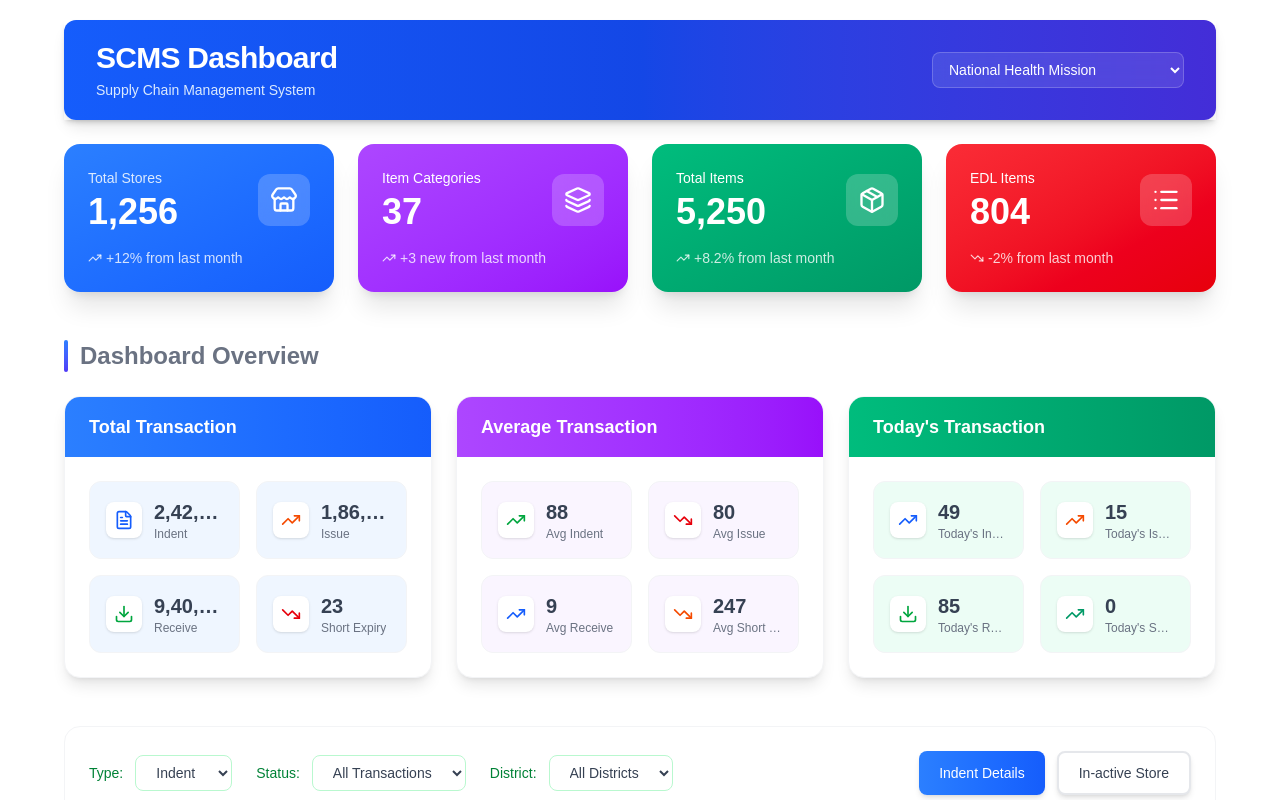
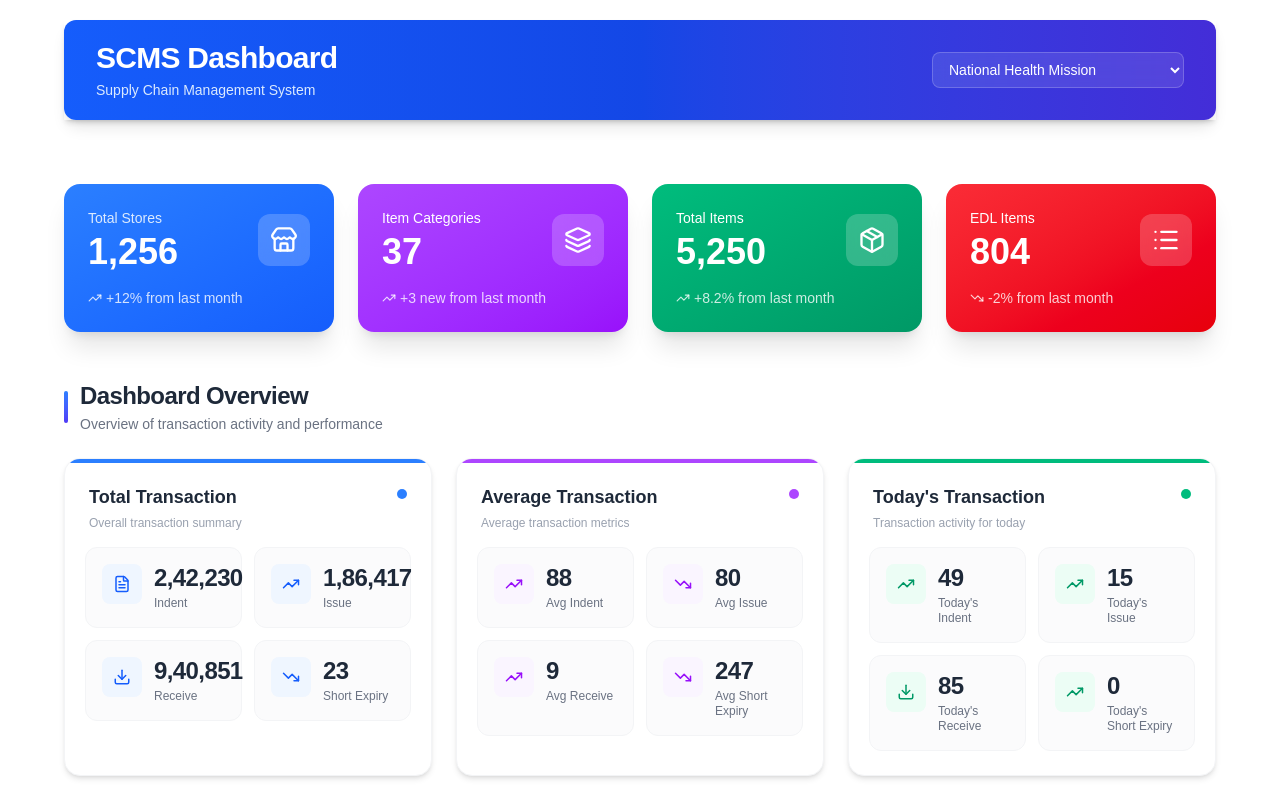
Before and after one commit to SubhamD1999/scms-demo, a Next.js app: page / in a window 1280 px wide. Shown: the top 800 px of the page. Built offline with nearby package versions, Linux system fonts and the light colour scheme.

Commit message:
feat: Add Dashboard Overview section with transaction metrics and styling enhancements

```diff
--- a/app/(dashboard)/page.tsx
+++ b/app/(dashboard)/page.tsx
@@ -181,7 +181,7 @@ export default function DashboardPage() {
 
       {/* Responsive Main Content */}
       <main className='w-full flex justify-center' >
-      <div className="px-0 sm:px-0 lg:px-0 pt-36 sm:pt-36 space-y-6 w-[95%] sm:w-[90%] ">
+      <div className="px-0 sm:px-0 lg:px-0 pt-36 sm:pt-46 space-y-6 w-[95%] sm:w-[90%] ">
 
         {/* Stats Cards - Stacks on mobile, 2 cols on tablet, 4 on desktop */}
         <section className="grid grid-cols-1 sm:grid-cols-2 lg:grid-cols-4 gap-4 sm:gap-6">
@@ -213,10 +213,243 @@ export default function DashboardPage() {
 
 
 
+{/* Dashboard Overview */}
+<section className="mt-8 sm:mt-12">
+
+  {/* Section Heading */}
+  <div className="flex items-center justify-between mb-5 sm:mb-6">
+    <div className="flex items-center gap-3">
+      <div className="w-1 h-7 sm:h-8 rounded-full bg-gradient-to-b from-blue-500 to-indigo-600"></div>
+
+      <div>
+        <h2 className="text-xl sm:text-2xl font-bold text-gray-800 tracking-tight">
+          Dashboard Overview
+        </h2>
+        <p className="text-xs sm:text-sm text-gray-500 mt-0.5">
+          Overview of transaction activity and performance
+        </p>
+      </div>
+    </div>
+  </div>
+
+  {/* Overview Cards */}
+  <div className="grid grid-cols-1 lg:grid-cols-3 gap-5 sm:gap-6">
+
+    {[
+      {
+        title: 'Total Transaction',
+        subtitle: 'Overall transaction summary',
+        data: totalTransactions,
+        theme: {
+          accent: 'bg-blue-500',
+          iconBg: 'bg-blue-50',
+          iconText: 'text-blue-600',
+          value: 'text-gray-800',
+          hover: 'hover:border-blue-200',
+          shadow: 'hover:shadow-blue-100/60',
+        },
+      },
+      {
+        title: 'Average Transaction',
+        subtitle: 'Average transaction metrics',
+        data: averageTransactions,
+        theme: {
+          accent: 'bg-purple-500',
+          iconBg: 'bg-purple-50',
+          iconText: 'text-purple-600',
+          value: 'text-gray-800',
+          hover: 'hover:border-purple-200',
+          shadow: 'hover:shadow-purple-100/60',
+        },
+      },
+      {
+        title: "Today's Transaction",
+        subtitle: 'Transaction activity for today',
+        data: todayTransactions,
+        theme: {
+          accent: 'bg-emerald-500',
+          iconBg: 'bg-emerald-50',
+          iconText: 'text-emerald-600',
+          value: 'text-gray-800',
+          hover: 'hover:border-emerald-200',
+          shadow: 'hover:shadow-emerald-100/60',
+        },
+      },
+    ].map((section, idx) => (
+
+      <div
+        key={idx}
+        className={`
+          relative bg-white rounded-2xl
+          border border-gray-100
+          shadow-md
+          overflow-hidden
+          transition-all duration-300
+          hover:shadow-lg
+          ${section.theme.hover}
+          ${section.theme.shadow}
+        `}
+      >
+
+        {/* Top Accent */}
+        <div className={`absolute top-0 left-0 right-0 h-1 ${section.theme.accent}`} />
+
+        {/* Card Header */}
+        <div className="px-5 sm:px-6 pt-5 sm:pt-6 pb-4">
+
+          <div className="flex items-start justify-between">
+
+            <div>
+              <h3 className="text-base sm:text-lg font-bold text-gray-800">
+                {section.title}
+              </h3>
+
+              <p className="text-xs text-gray-400 mt-1">
+                {section.subtitle}
+              </p>
+            </div>
+
+            {/* Small indicator */}
+            <div
+              className={`
+                w-2.5 h-2.5 rounded-full
+                ${section.theme.accent}
+                mt-1.5
+              `}
+            />
+          </div>
+
+        </div>
+
+        {/* Metrics */}
+        <div className="px-4 sm:px-5 pb-5 sm:pb-6">
+
+          <div className="grid grid-cols-2 gap-3">
+
+            {section.data.map((metric) => (
+
+              <div
+                key={metric.id}
+                className="
+                  group
+                  relative
+                  rounded-xl
+                  border border-gray-100
+                  bg-gray-50/70
+                  p-3.5 sm:p-4
+                  transition-all duration-200
+                  hover:bg-white
+                  hover:shadow-sm
+                  hover:border-gray-200
+                "
+              >
+
+                <div className="flex items-start gap-3">
+
+                  {/* Icon */}
+                  <div
+                    className={`
+                      shrink-0
+                      w-9 h-9 sm:w-10 sm:h-10
+                      rounded-lg
+                      ${section.theme.iconBg}
+                      ${section.theme.iconText}
+                      flex items-center justify-center
+                      transition-transform duration-200
+                      group-hover:scale-105
+                    `}
+                  >
+
+                    {metric.iconName === 'FileText' && (
+                      <FileText size={18} />
+                    )}
+
+                    {metric.iconName === 'Send' && (
+                      <TrendingUp size={18} />
+                    )}
+
+                    {metric.iconName === 'Download' && (
+                      <Download size={18} />
+                    )}
+
+                    {metric.iconName === 'AlertTriangle' && (
+                      <TrendingDown size={18} />
+                    )}
+
+                    {metric.iconName === 'TrendingUp' && (
+                      <TrendingUp size={18} />
+                    )}
+
+                    {metric.iconName === 'TrendingDown' && (
+                      <TrendingDown size={18} />
+                    )}
+
+                    {metric.iconName === 'BarChart2' && (
+                      <TrendingUp size={18} />
+                    )}
+
+                    {metric.iconName === 'Clock' && (
+                      <TrendingDown size={18} />
+                    )}
+
+                    {metric.iconName === 'Calendar' && (
+                      <TrendingUp size={18} />
+                    )}
+
+                    {metric.iconName === 'CheckCircle' && (
+                      <TrendingUp size={18} />
+                    )}
+
+                  </div>
+
+                  {/* Text */}
+                  <div className="min-w-0 pt-0.5">
+
+                    <p className="
+                      text-xl
+                      sm:text-2xl
+                      font-bold
+                      text-gray-800
+                      tracking-tight
+                      leading-none
+                      tabular-nums
+                    ">
+                      {metric.value}
+                    </p>
+
+                    <p className="
+                      text-[11px]
+                      sm:text-xs
+                      text-gray-500
+                      font-medium
+                      mt-1.5
+                      leading-tight
+                    ">
+                      {metric.label}
+                    </p>
+
+                  </div>
+
+                </div>
+
+              </div>
+
+            ))}
+
+          </div>
+
+        </div>
+
+      </div>
+
+    ))}
+
+  </div>
+
+</section>
 
 
-
-        <section className="mt-8 sm:mt-12">
+        {/* <section className="mt-8 sm:mt-12">
           <h2 className="text-xl sm:text-2xl text-gray-500 mb-4 sm:mb-6 flex items-center font-semibold">
             <span className="w-1 h-6  sm:h-8 bg-gradient-to-b from-blue-500 to-indigo-600 rounded-full mr-3"></span>
             Dashboard Overview
@@ -259,7 +492,7 @@ export default function DashboardPage() {
               </div>
             ))}
           </div>
-        </section>
+        </section> */}
 
 
 
```
